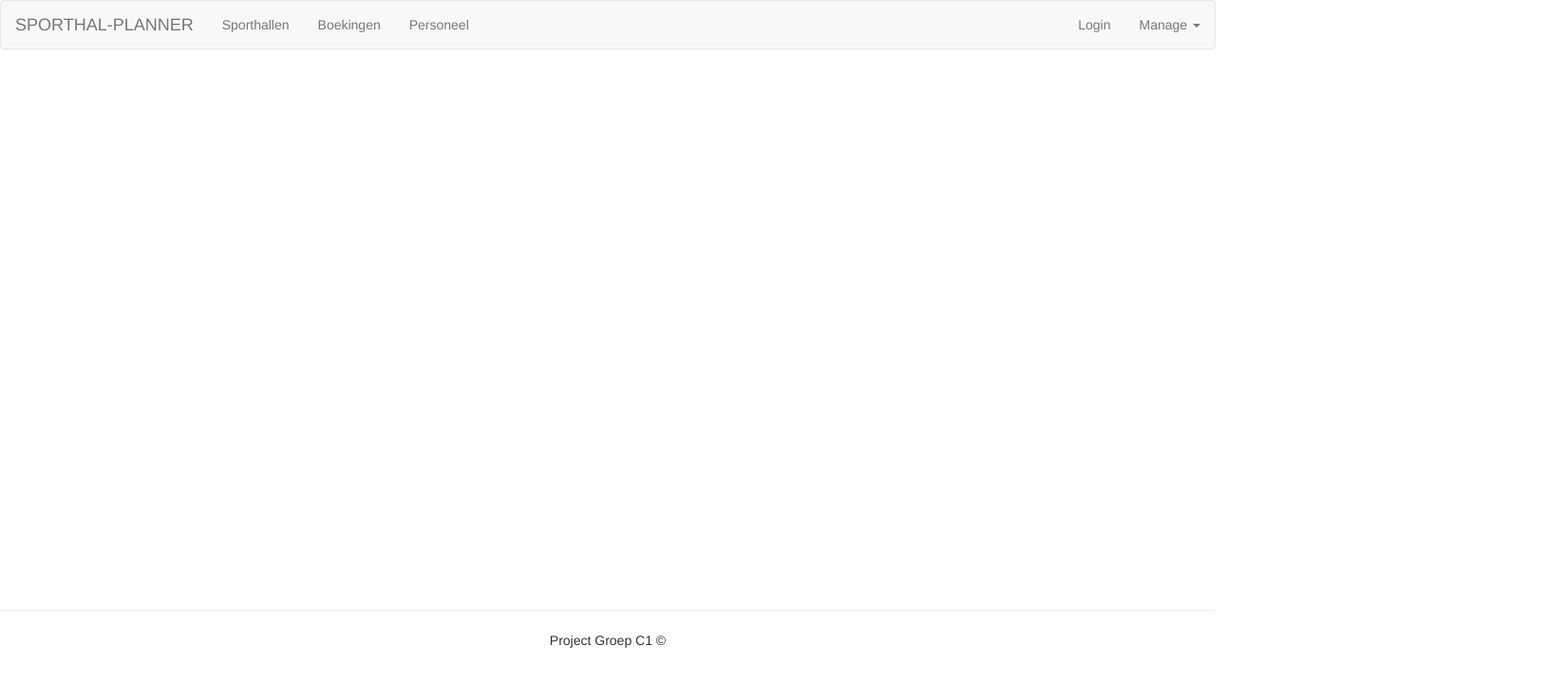
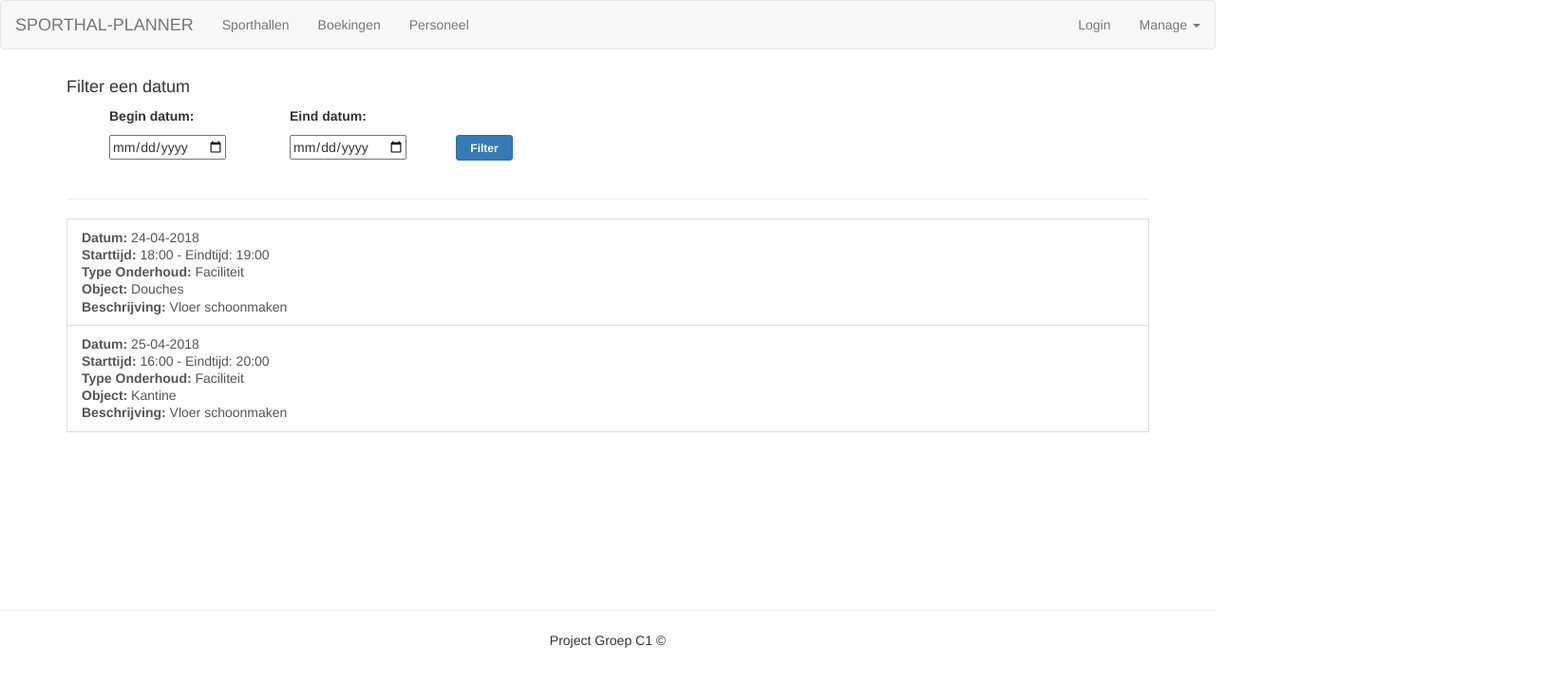
Before and after one commit to sander9512/Angular-SPA-C1, an Angular app: page /maintenance in a window 1280 px wide. Before the commit this address led to /. Shown: the top 720 px of the page at 95% size, 1650 px wide, since content can reach past the window. Built offline with nearby package versions, Linux system fonts and the light colour scheme.

Commit message:
maintenance scherm toegevoegd

```diff
--- a/src/app/app-routing.module.ts
+++ b/src/app/app-routing.module.ts
@@ -9,10 +9,12 @@ import {SigninComponent} from './auth/signin/signin.component';
 import {SignupComponent} from './auth/signup/signup.component';
 import {BookingListComponent} from './bookings/booking-list/booking-list.component';
 import {BookingDetailComponent} from './bookings/booking-detail/booking-detail.component';
+import {MaintenanceComponent} from './maintenance/maintenance.component';
 
 const appRoutes: Routes = [
   { path: '', redirectTo: '/sportshalls', pathMatch: 'full' },
   { path: 'halls/:id', component: SportshallDetailComponent},
+  { path: 'maintenance', component: MaintenanceComponent},
   { path: 'sportshalls', component: SportshallsComponent, children: []},
   { path: 'bookings', component: BookingsComponent, children: [
     { path: '', component: BookingListComponent },
--- a/src/app/app.module.ts
+++ b/src/app/app.module.ts
@@ -23,6 +23,9 @@ import { SportshallTimeItemComponent } from './sportshalls/sportshall-time-item/
 import { BookingItemSmallComponent } from './bookings/booking-item-small/booking-item-small.component';
 import { BookingDetailComponent } from './bookings/booking-detail/booking-detail.component';
 import {ProprietorService} from './shared/services/proprietor.service';
+import { MaintenanceComponent } from './maintenance/maintenance.component';
+import { MaintenanceListComponent } from './maintenance/maintenance-list/maintenance-list.component';
+import { MaintenanceItemComponent } from './maintenance/maintenance-list/maintenance-item/maintenance-item.component';
 
 @NgModule({
   declarations: [
@@ -42,6 +45,9 @@ import {ProprietorService} from './shared/services/proprietor.service';
     SportshallTimeItemComponent,
     BookingItemSmallComponent,
     BookingDetailComponent,
+    MaintenanceComponent,
+    MaintenanceListComponent,
+    MaintenanceItemComponent,
   ],
   imports: [
     BrowserModule,
--- /dev/null
+++ b/src/app/maintenance/maintenance-list/maintenance-item/maintenance-item.component.css
@@ -0,0 +1,26 @@
+.container {
+  padding-bottom: 10px;
+}
+
+#textBeginCointainer {
+  padding-bottom: 0;
+}
+
+#textEindCointainer {
+  padding-bottom: 0;
+}
+
+#filterKnopId {
+  padding-left: 0px;
+}
+
+#EindDateContainer {
+  padding-right: 0px;
+}
+
+.btn-primary {
+  margin: 0;
+  padding-bottom: 3px;
+  padding-top: 4px;
+  width: 60px;
+}
--- /dev/null
+++ b/src/app/maintenance/maintenance-list/maintenance-item/maintenance-item.component.html
@@ -0,0 +1,52 @@
+<h4>Filter een datum</h4>
+<div class="container">
+  <div class="col-xs-2">
+    <div class="container" id="textBeginCointainer">
+      <b>Begin datum:</b>
+    </div>
+  </div>
+  <div class="col-xs-2">
+    <div class="container" id="textEindCointainer">
+      <b>Eind datum:</b>
+    </div>
+  </div>
+</div>
+<div class="container">
+  <div class="col-xs-2">
+    <div class="container">
+      <input type="date">
+    </div>
+  </div>
+  <div class="col-xs-2">
+    <div class="container" id="EindDateContainer">
+      <input type="date">
+    </div>
+  </div>
+  <div class="col-xs-4">
+    <div class="container" id="filterKnopId">
+      <button class="btn btn-primary btn-xs"><b>Filter</b></button>
+    </div>
+  </div>
+</div>
+<hr>
+<a class="list-group-item clearfix"
+   style="cursor: pointer">
+  <div class="pull-left">
+    <p class="list-group-item-text"><b>Datum:</b> 24-04-2018</p>
+    <p class="list-group-item-text"><b>Starttijd:</b> 18:00 - Eindtijd: 19:00</p>
+    <p class="list-group-item-text"><b>Type Onderhoud:</b> Faciliteit</p>
+    <p class="list-group-item-text"><b>Object:</b> Douches</p>
+    <p class="list-group-item-text"><b>Beschrijving:</b> Vloer schoonmaken</p>
+  </div>
+</a>
+<a class="list-group-item clearfix"
+   style="cursor: pointer">
+  <div class="pull-left">
+    <p class="list-group-item-text"><b>Datum:</b> 25-04-2018</p>
+    <p class="list-group-item-text"><b>Starttijd:</b> 16:00 - Eindtijd: 20:00</p>
+    <p class="list-group-item-text"><b>Type Onderhoud:</b> Faciliteit</p>
+    <p class="list-group-item-text"><b>Object:</b> Kantine</p>
+    <p class="list-group-item-text"><b>Beschrijving:</b> Vloer schoonmaken</p>
+  </div>
+</a>
+<br>
--- /dev/null
+++ b/src/app/maintenance/maintenance-list/maintenance-item/maintenance-item.component.ts
@@ -0,0 +1,19 @@
+import {Component, Input, OnInit} from '@angular/core';
+import {Maintenance} from '../../../shared/models/maintenance.model';
+
+@Component({
+  selector: 'app-maintenance-item',
+  templateUrl: './maintenance-item.component.html',
+  styleUrls: ['./maintenance-item.component.css']
+})
+export class MaintenanceItemComponent implements OnInit {
+  @Input() maintenance: Maintenance;
+  @Input() index: number;
+  constructor() { }
+
+  ngOnInit() {
+  }
+
+
+
+}
--- /dev/null
+++ b/src/app/maintenance/maintenance-list/maintenance-list.component.html
@@ -0,0 +1,9 @@
+<div class="row">
+  <div class="col-xs-12">
+    <app-maintenance-item
+      *ngFor="let maintenanceEl of maintenances; let i of index"
+      [maintenance]="maintenanceEl"
+      [index]="i">
+    </app-maintenance-item>
+  </div>
+</div>
--- /dev/null
+++ b/src/app/maintenance/maintenance-list/maintenance-list.component.ts
@@ -0,0 +1,16 @@
+import { Component, OnInit } from '@angular/core';
+import {Maintenance} from '../../shared/models/maintenance.model';
+
+@Component({
+  selector: 'app-maintenance-list',
+  templateUrl: './maintenance-list.component.html',
+  styleUrls: ['./maintenance-list.component.css']
+})
+export class MaintenanceListComponent implements OnInit {
+  maintenances: Maintenance[];
+  constructor() { }
+
+  ngOnInit() {
+  }
+
+}
--- /dev/null
+++ b/src/app/maintenance/maintenance.component.html
@@ -0,0 +1 @@
+<app-maintenance-item></app-maintenance-item>
--- /dev/null
+++ b/src/app/maintenance/maintenance.component.ts
@@ -0,0 +1,15 @@
+import { Component, OnInit } from '@angular/core';
+
+@Component({
+  selector: 'app-maintenance',
+  templateUrl: './maintenance.component.html',
+  styleUrls: ['./maintenance.component.css']
+})
+export class MaintenanceComponent implements OnInit {
+
+  constructor() { }
+
+  ngOnInit() {
+  }
+
+}
```
Also changed, not shown: src/app/maintenance/maintenance-list/maintenance-list.component.css (added), src/app/maintenance/maintenance.component.css (added).
